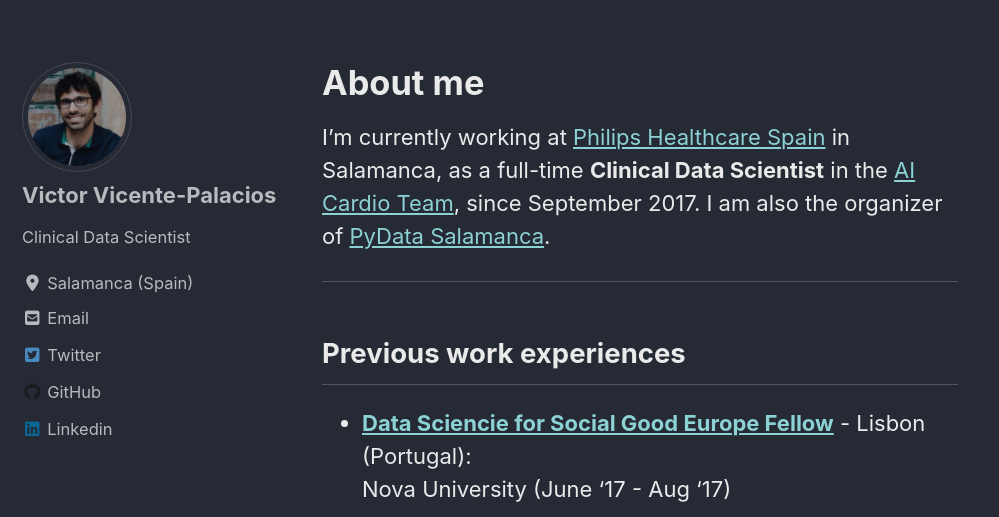
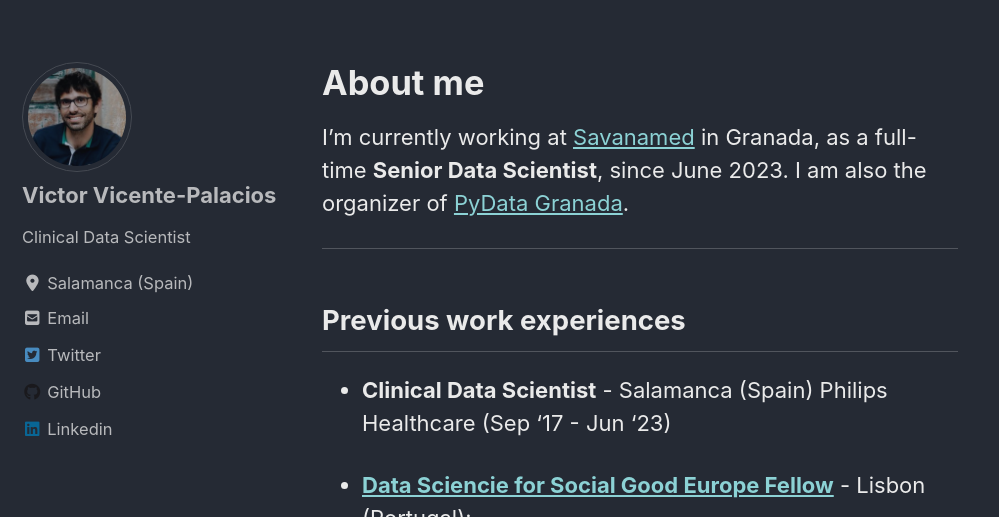
Before and after one commit to victorvicpal/victorvicpal.github.io, a Jekyll site: the page built from index.md, in a window 1280 px wide and 900 px high, cut to the strip 383-900 px from the top of the window. Shown: the whole strip, without its empty margins (0-999 px from the left). Built offline with Jekyll 4.4.1, drawn with Linux system fonts in a browser that asks for light colours; cached includes are drawn as plain includes; nearby versions of some CDN libraries.

Commit message:
Update index.md
Savanamed
Philips experience
Business card

```diff
--- a/index.md
+++ b/index.md
@@ -10,11 +10,13 @@ header:
 
 # About me
 
-I'm currently working at [Philips Healthcare Spain](https://www.philips.es/) in Salamanca, as a full-time **Clinical Data Scientist** in the [AI Cardio Team](https://IA-Cardiologia-husa.github.io), since September 2017. I am also the organizer of [PyData Salamanca](https://www.meetup.com/es-ES/PyData-Salamanca/).
+I'm currently working at [Savanamed](https://www.philips.es/) in Granada, as a full-time **Senior Data Scientist**, since June 2023. I am also the organizer of [PyData Granada](https://www.meetup.com/pydatagrx/).
 
 ---
 
 ## Previous work experiences
+- **Clinical Data Scientist** - Salamanca (Spain)
+  Philips Healthcare (Sep '17 - Jun '23)
 
 - **[Data Sciencie for Social Good Europe Fellow](https://www.dssgfellowship.org/europe/)** - Lisbon (Portugal):
   Nova University (June '17 - Aug '17)
```
Also changed, not shown: other parts of index.md (+2 -0 lines).
